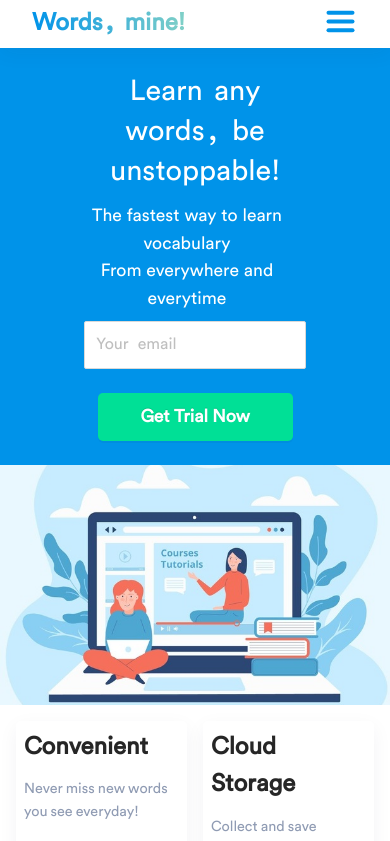
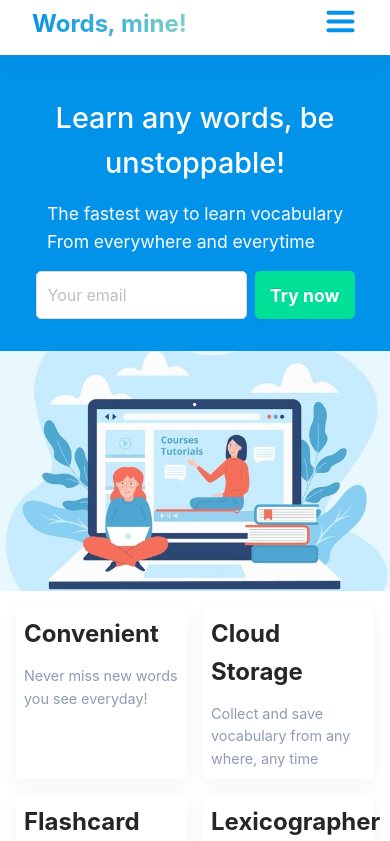
Before and after one commit to KieIO/wordsmine-landing-page, a React (Create React App) app: page / in a window 390 px wide. Shown: the top 841 px of the page. Built offline with nearby package versions, Linux system fonts and the light colour scheme.

Commit message:
fix header

```diff
--- a/package.json
+++ b/package.json
@@ -14,7 +14,7 @@
     "react-scrollspy": "^3.4.2"
   },
   "scripts": {
-    "start": "react-scripts start",
+    "start": "set PORT=3002 && react-scripts start",
     "build": "react-scripts build",
     "test": "react-scripts test",
     "eject": "react-scripts eject"
--- a/src/components/Banner/Banner.jsx
+++ b/src/components/Banner/Banner.jsx
@@ -11,7 +11,6 @@ const Banner = () => {
           <p className="banner__text-color description">The fastest way to learn vocabulary</p>
           <p className="banner__text-color description">From everywhere and everytime</p>
         </div>
-        <p className="banner__text-color description"></p>
         <FormSignUpWithEmail />
       </div>
       <div className="banner__img">
--- a/src/components/Banner/_banner.scss
+++ b/src/components/Banner/_banner.scss
@@ -1,15 +1,11 @@
-
-.banner{
+.banner {
     background-color: $color-primary-dark;
     display: flex;
     justify-content: space-between;
-    // padding: 0 0 0 $padding-container;
     margin: auto;
     margin-top: $header-height;
-
     min-height: fit-content;
-    // max-height: 40rem;
-    &__img{
+    &__img {
         position: relative;
         img {
             width: 100%;
@@ -18,74 +14,85 @@
             object-fit: cover;
         }
     }
-    h1{
-        font-size: $font-size-heading1;
-        margin: 0 auto 10px 0px;
-        display: table-header-group;
-    }
 
-    &__center{
+    &__center {
         width: 65%;
         text-align: center;
         margin: auto;
         padding: 1rem 8rem;
-            display: flex;
-    justify-content: start;
-    align-items: start;
-    flex-direction: column;
+        display: flex;
+        justify-content: flex-start;
+        align-items: flex-start;
+        flex-direction: column;
     }
 
     &__text-color {
         color: $color-white;
-        cursor: default;
+        font-size: $font-size-heading1;
+        text-align: left;
+        // margin: 0 auto 10px 0px;
+        // display: table-header-group;
     }
     .description {
         font-size: $font-size-heading5;
         cursor: default;
-
     }
-    p{
+    p {
         font-size: $font-size-subtitle1;
         margin: 0;
     }
 }
 
-@media (max-width: 1300px) {
-    .banner{
-        background-color: $color-primary-dark;
-        display: flex;
-        justify-content: space-between;
-        // padding: 0 0 0 $padding-container-md;
-        // margin: 0;
-    }
-
-    p {
-        padding-right: 2rem;
-    }
-}
-
-@media (max-width: 1260px) {
-    h1{
-        line-height: 5rem;
-    }
-}
-
-@media (max-width: 960px) {
+@media (max-width: 1259px) {
     .banner {
         &__center {
-            margin-top: 2rem;
+            padding: 1rem 3rem;
         }
     }
 }
 
-@media(max-width: 665px){
-    .banner{
+@media (max-width: 1125px) {
+    .banner {
+        &__center {
+            padding: 1rem 2rem;
+        }
+        &__text-color {
+            font-size: 3rem;
+        }
+        .description {
+            font-size: 2rem;
+        }
+    }
+}
+
+@media (max-width: 994px) {
+    .banner {
+        &__center {
+            margin-top: 4rem;
+            width: 90%;
+        }
+    }
+}
+
+@media (max-width: 895px) {
+    .banner {
         flex-direction: column;
         &__center {
-            padding: 3rem 2rem;
+            display: flex;
+
+            justify-content: center;
+            align-items: center;
         }
-        // max-height: 100vh;
-        &__img{
+        &__text-color {
+            font-size: 3.6rem;
+            text-align: center;
+        }
+        .description {
+            font-size: 2.2rem;
+            display: flex;
+            justify-content: center;
+        }
+        &__img {
             position: relative;
             img {
                 width: 100%;
@@ -95,9 +102,5 @@
                 object-fit: cover;
             }
         }
-
-        &__space{
-            padding-top: 1rem;
-        }
     }
 }
--- a/src/components/ButtonLarge/_buttonLarge.scss
+++ b/src/components/ButtonLarge/_buttonLarge.scss
@@ -4,7 +4,7 @@
     font-weight: bold;
     border-radius: $boder-radious-btn;
     height: $height-btn-large;
-    width: 195px;
+    // width: 195px;
     font-size: $font-size-heading5;
     // margin-top: 3rem;
     transition: all 0.2s;
--- a/src/components/FormSignUpWithEmail/FormSignUpWithEmail.jsx
+++ b/src/components/FormSignUpWithEmail/FormSignUpWithEmail.jsx
@@ -32,10 +32,10 @@ const FormSignUpWithEmail = () => {
     setIsLoading(true)
     try {
       const values = await form.validateFields();
+      console.log("value: ", values)
+
       try {
-        console.log("value: ", values)
         await submit(values)
-        // console.debug("result: ", result)
         message.success("Thanks for your submission")
         form.resetFields()
       } catch (err) {
@@ -74,8 +74,8 @@ const FormSignUpWithEmail = () => {
 
         <Form.Item className="form-item-btn">
           <ButtonLarge type="primary" onClick={onCheck} loading={isLoading}>
-            Get Trial Now
-                    </ButtonLarge>
+            Try now
+          </ButtonLarge>
         </Form.Item>
       </Form>
     </section>
--- a/src/components/FormSignUpWithEmail/_formSignUpWithEmail.scss
+++ b/src/components/FormSignUpWithEmail/_formSignUpWithEmail.scss
@@ -1,14 +1,16 @@
 .form-signup-with-email {
     margin-top: 3rem;
     display: flex;
-    justify-content: center;
     height: 9rem;
     transition: all .2s;
+    width: 100%;
+    text-align: left;
     .form-item-email {
+        flex: 1;
         text-align: left;
-        margin-right: -10px !important;
-            border-top-right-radius: 0;
-            border-bottom-right-radius: 0;
+        // margin-right: -2px !important;
+        margin-right: 1rem !important;
+
             z-index: 10;
         .ant-form-item-explain {
             transition: all .2s;
@@ -22,6 +24,7 @@
     }
 
     .content-form {
+        width: 80%;
         display: flex;
         // justify-content: center;
         align-items: flex-start;
@@ -31,6 +34,7 @@
     }
     .custom-input-with-email {
         input {
+            border-radius: $boder-radious-btn !important;
             height: $height-btn-large;
             font-size: 2rem;
             // margin-right: -10px;
@@ -44,27 +48,41 @@
     }
 }
 
-
-@media(max-width: 864px){
+@media(max-width: 1100px){
     .form-signup-with-email {
-        margin-top: 1rem;
+        .content-form {
+            width: 90%;
+        }
     }
 }
 
-@media(max-width: 883px){
- .form-signup-with-email {
-     height: fit-content;
-    .content-form {
-        flex-direction: column;
-        align-items: center;
+@media(max-width: 895px){
+    .form-signup-with-email {
+        justify-content: center;
+        margin-top: 2rem;
+        .content-form {
+            width: 70%;
+        }
     }
-     .form-item-email {
-         margin: 0 !important;
-        text-align: left;
-        height: calc(#{$height-btn-large} + 3rem);
+}
+@media(max-width: 600px){
+    .form-signup-with-email {
+        .content-form {
+            width: 100%;
+        }
     }
-    .custom-input-with-email {
-        position: relative;
-    }
- }
 }
+
+// @media(max-width: 883px){
+//  .form-signup-with-email {
+//      height: fit-content;
+//     .content-form {
+//         // flex-direction: column;
+//         align-items: center;
+//         height: calc(#{$height-btn-large} + 3rem);
+//     }
+//      .form-item-email {
+//         text-align: left;
+//     }
+//  }
+// }
--- a/src/components/Header/components/HeaderBurgerMenu/_headerBurgerMenu.scss
+++ b/src/components/Header/components/HeaderBurgerMenu/_headerBurgerMenu.scss
@@ -3,6 +3,7 @@
     width: 100%;
     padding: 0.2rem 4rem;
     overflow: hidden;
+    height: $header-height;
     &__top {
         display: flex;
         justify-content: space-between;
--- a/src/sass/_base.scss
+++ b/src/sass/_base.scss
@@ -18,6 +18,6 @@ body {
     box-sizing: border-box;
     font-size: $font-size-paragraph1;
     color: $color-black;
-    font-family: 'Circular Std';
-    word-spacing: -5px;
+    // font-family: 'Circular Std';
+    // word-spacing: -5px;
 }
--- a/src/sass/_variable.scss
+++ b/src/sass/_variable.scss
@@ -39,4 +39,4 @@ $boder-radious-btn: 5px;
 $height-btn-small: 4.5rem;
 $height-btn-large: 6rem;
 
-$header-height: 4rem;
+$header-height: 6.9rem;
```
